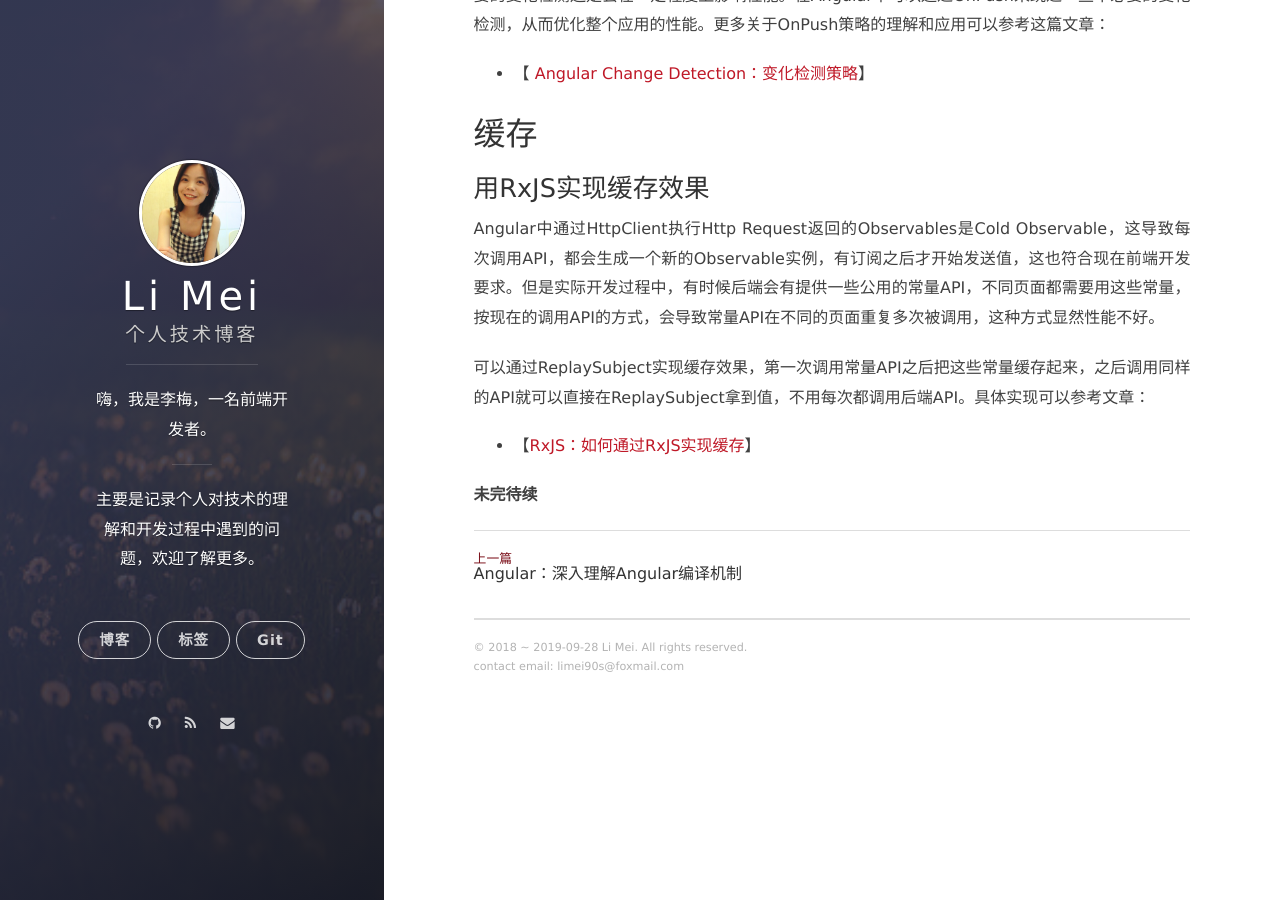
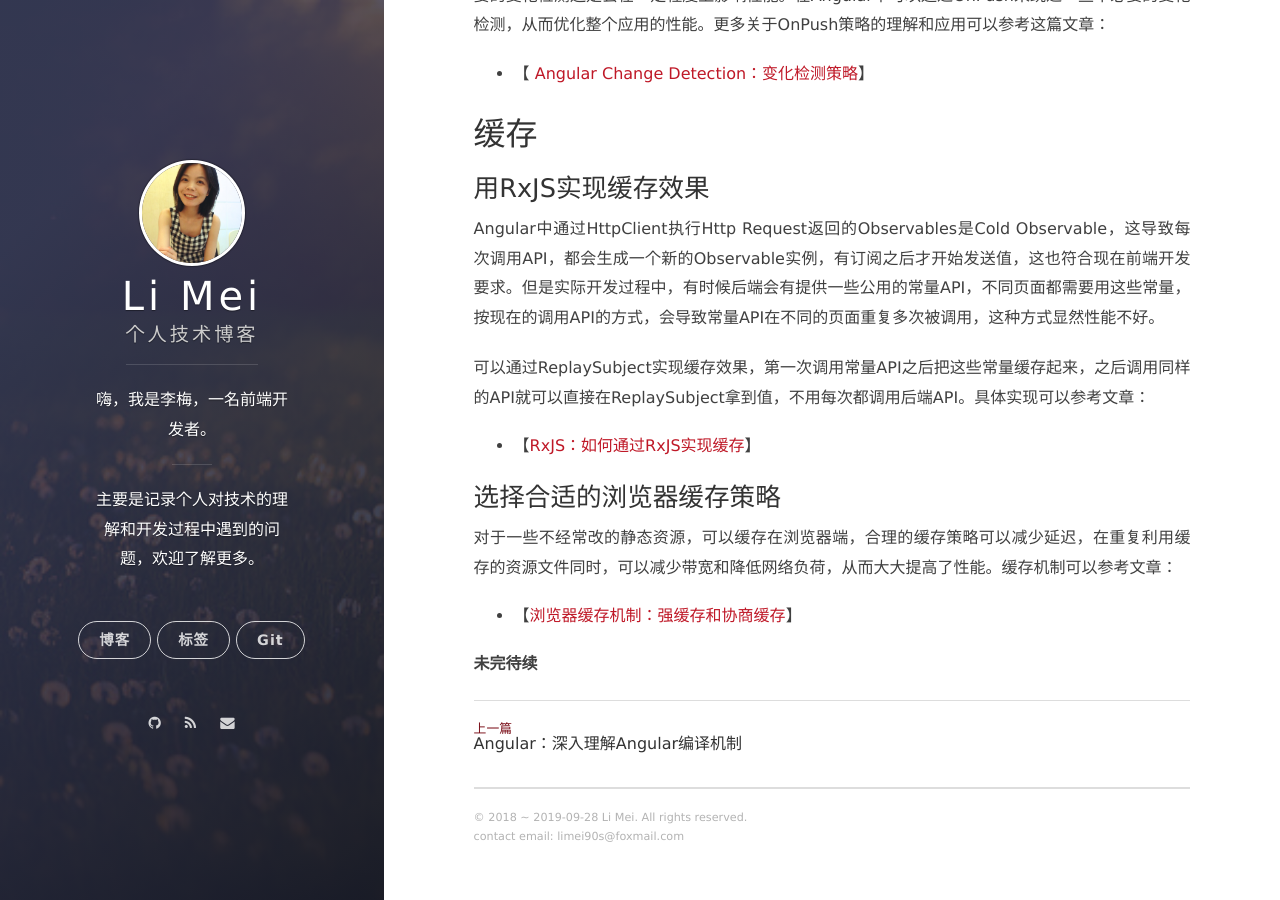
Before and after one commit to LiMeii/LiMeii.github.io, a Jekyll site: the page built from _posts/2019-08-30-angular-performance-checklists.md, in a window 1280 px wide and 900 px high, scrolled down 2121 px. Built offline with Jekyll 4.4.1, drawn with Linux system fonts in a browser that asks for light colours; nearby versions of some CDN libraries.

Commit message:
update angular performance checklist

```diff
--- a/_posts/2019-08-30-angular-performance-checklists.md
+++ b/_posts/2019-08-30-angular-performance-checklists.md
@@ -65,5 +65,9 @@ Angular中通过HttpClient执行Http Request返回的Observables是Cold Observab
 可以通过ReplaySubject实现缓存效果，第一次调用常量API之后把这些常量缓存起来，之后调用同样的API就可以直接在ReplaySubject拿到值，不用每次都调用后端API。具体实现可以参考文章：
 - 【[RxJS：如何通过RxJS实现缓存](https://limeii.github.io/2019/08/rxjs-caching/)】
 
+### 选择合适的浏览器缓存策略
+对于一些不经常改的静态资源，可以缓存在浏览器端，合理的缓存策略可以减少延迟，在重复利用缓存的资源文件同时，可以减少带宽和降低网络负荷，从而大大提高了性能。缓存机制可以参考文章：
+- 【[浏览器缓存机制：强缓存和协商缓存](https://limeii.github.io/2018/11/web-cache/)】
+
 
 **未完待续**
```
Also changed, not shown: _posts/TODO.md (+3 -2 lines).
